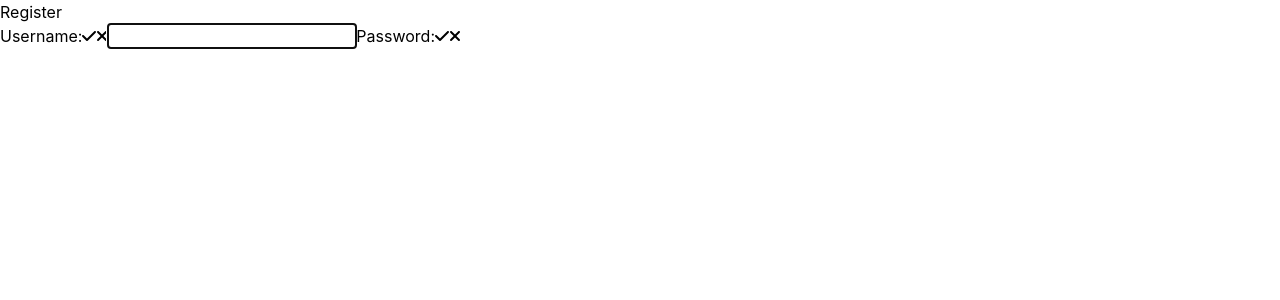
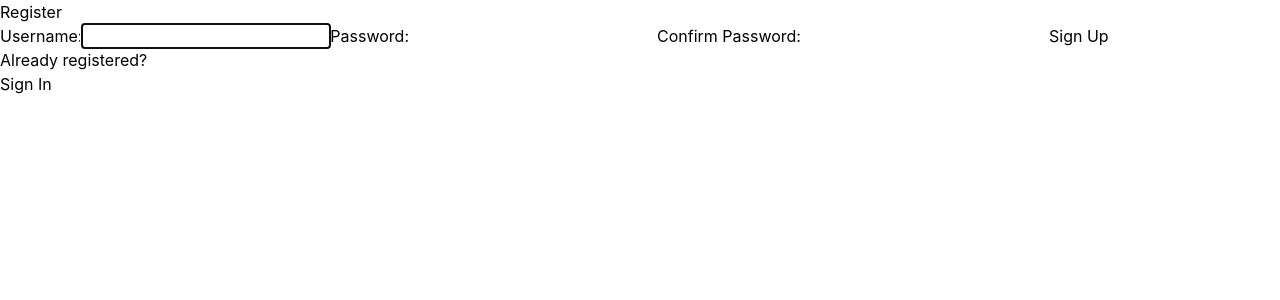
Before and after one commit to thangzathang/worn, a React (Create React App) app: page / in a window 1280 px wide. Shown: the top 300 px of the page. Built offline with nearby package versions, Linux system fonts and the light colour scheme.

Commit message:
Register form is done axios installed

```diff
--- a/package.json
+++ b/package.json
@@ -10,6 +10,7 @@
     "@testing-library/jest-dom": "^5.16.5",
     "@testing-library/react": "^13.4.0",
     "@testing-library/user-event": "^13.5.0",
+    "axios": "^1.3.2",
     "react": "^18.2.0",
     "react-dom": "^18.2.0",
     "react-scripts": "5.0.1",
--- a/src/Register.js
+++ b/src/Register.js
@@ -10,17 +10,17 @@
   const errorRef = useRef();
 
   // User
-  const [user, setUser] = useState();
+  const [user, setUser] = useState("");
   const [validName, setValidName] = useState(false);
   const [userFocus, setUserFocus] = useState(false);
 
   // Password
-  const [pwd, setPwd] = useState();
+  const [pwd, setPwd] = useState("");
   const [validPwd, setValidPwd] = useState(false);
   const [pwdFocus, setPwdFocus] = useState(false);
 
   // Match
-  const [matchPwd, setMatchPwd] = useState();
+  const [matchPwd, setMatchPwd] = useState("");
   const [validMatch, setValidMatch] = useState(false);
   const [matchFocus, setMatchFocus] = useState(false);
 
@@ -57,14 +57,39 @@
     setErrMsg("");
   }, [user, pwd, matchPwd]);
 
+  const handleSubmit = async (e) => {
+    e.preventDefault();
+
+    //if button enabled with JS hack
+    const v1 = USER_REGEX.test(user);
+    const v2 = PWD_REGEX.test(pwd);
+    if (!v1 || !v2) {
+      setErrMsg("Invalid Entry");
+      return;
+    }
+
+    // Node JS backend needed here
+    console.log(user, pwd);
+    setSuccess(true);
+  };
+
   return (
+    <>
+      {success ? (
+        <section>
+          <h1>Success!</h1>
+          <p>
+            <a href="#">Sign In</a>
+          </p>
+        </section>
+      ) : (
         <section>
           {/* Error msg */}
           <p ref={errorRef} className={errMsg ? "errmsg" : "offscreen"} aria-live="assertive">
             {errMsg}
           </p>
           <h1>Register</h1>
-      <form>
+          <form onSubmit={handleSubmit}>
             {/* Username */}
             <label htmlFor="username">
               Username:
@@ -117,8 +142,41 @@
               <br />
               Allowed special characters: <span aria-label="exclamation mark">!</span> <span aria-label="at symbol">@</span> <span aria-label="hashtag">#</span> <span aria-label="dollar sign">$</span> <span aria-label="percent">%</span>
             </p>
+
+            <label htmlFor="confirm_pwd">
+              Confirm Password:
+              <FontAwesomeIcon icon={faCheck} className={validMatch && matchPwd ? "valid" : "hide"} />
+              <FontAwesomeIcon icon={faTimes} className={validMatch || !matchPwd ? "hide" : "invalid"} />
+            </label>
+            <input
+              //
+              type="password"
+              id="confirm_pwd"
+              onChange={(e) => setMatchPwd(e.target.value)}
+              value={matchPwd}
+              required
+              aria-invalid={validMatch ? "false" : "true"}
+              aria-describedby="confirmnote"
+              onFocus={() => setMatchFocus(true)}
+              onBlur={() => setMatchFocus(false)}
+            />
+            <p id="confirmnote" className={matchFocus && !validMatch ? "instructions" : "offscreen"}>
+              <FontAwesomeIcon icon={faInfoCircle} />
+              Must match the first password input field.
+            </p>
+            <button disabled={!validName || !validPwd || !validMatch ? true : false}>Sign Up</button>
           </form>
+          <p>
+            Already registered?
+            <br />
+            <span className="line">
+              {/*put router link here*/}
+              <a href="#">Sign In</a>
+            </span>
+          </p>
         </section>
+      )}
+    </>
   );
 };
 
--- a/src/index.css
+++ b/src/index.css
@@ -31,3 +31,29 @@
   position: absolute;
   left: -9999px;
 }
+
+.hide {
+  display: none;
+}
+
+.valid {
+  color: limegreen;
+  margin-left: 0.25rem;
+}
+
+.invalid {
+  color: red;
+  margin-left: 0.25rem;
+}
+
+.errmsg {
+  background-color: lightpink;
+  color: firebrick;
+  font-weight: bold;
+  padding: 0.5rem;
+  margin-bottom: 0.5rem;
+}
+
+.line {
+  display: inline-block;
+}
```
Also changed, not shown: 1 other file (tests, documents, lock files or other folders). Lines whose indentation alone changed are shown as unchanged.
